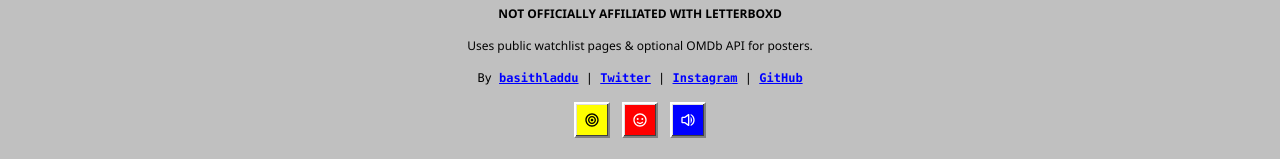
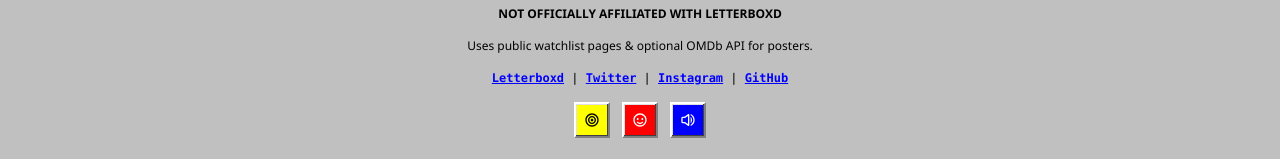
Before and after one commit to basithladdu/letterboxdrandomizer, a React (Vite) app: page / in a window 1280 px wide. Shown: the part 935-1094 px from the top of the page. Built offline with nearby package versions, Linux system fonts and the light colour scheme; no server answers.

Commit message:
Update footer: Format Letterboxd link consistently with other social links

```diff
--- a/src/components/layout/Footer.jsx
+++ b/src/components/layout/Footer.jsx
@@ -15,14 +15,13 @@ export default function Footer() {
 
       {/* Creator Info */}
       <p className="text-center text-xs font-mono text-retro-black">
-        By{' '}
         <a
           href="https://letterboxd.com/basithladdu"
           target="_blank"
           rel="noopener noreferrer"
           className="font-bold hover:bg-retro-yellow"
         >
-          basithladdu
+          Letterboxd
         </a>
         {' '}|{' '}
         <a
```
